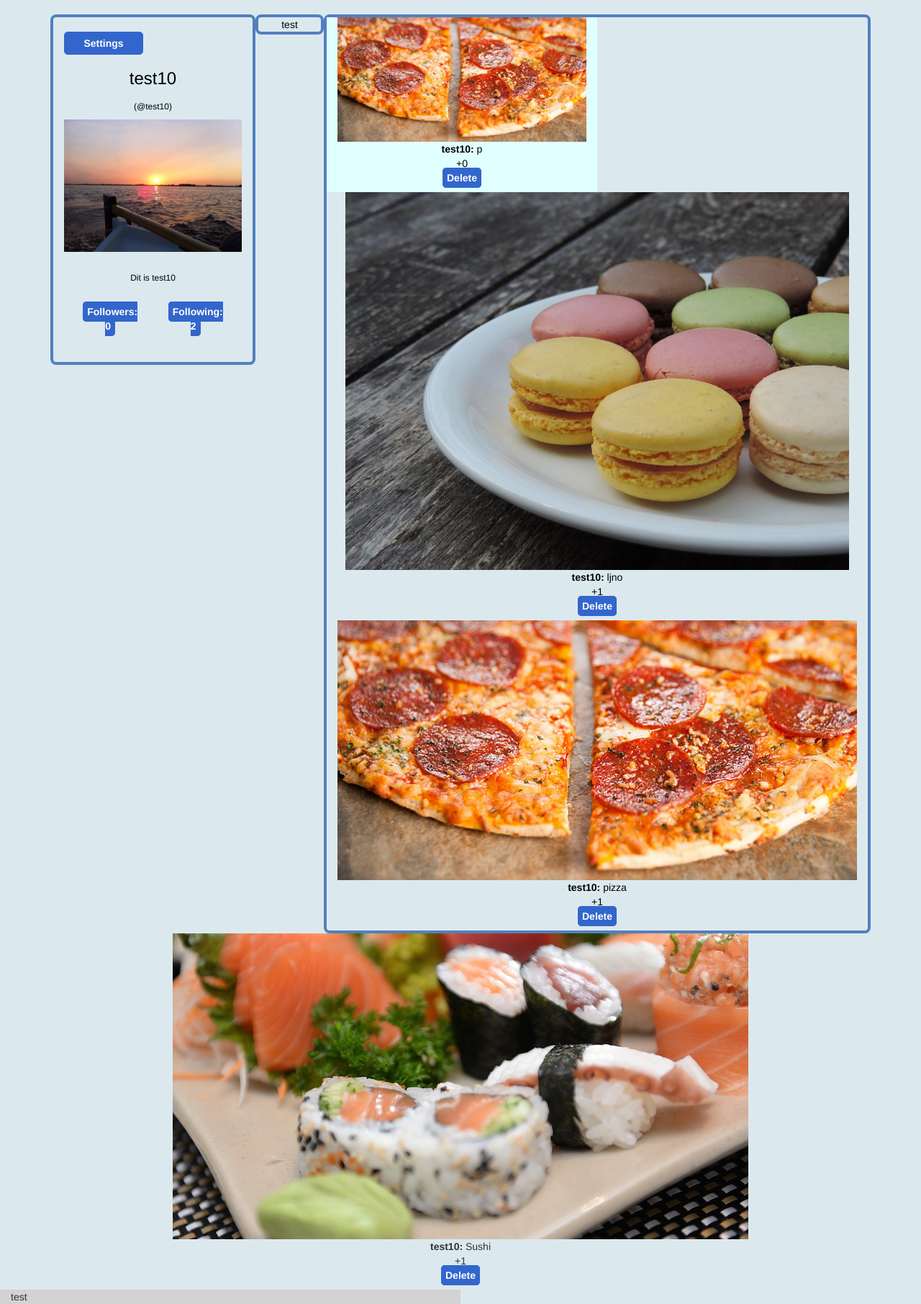
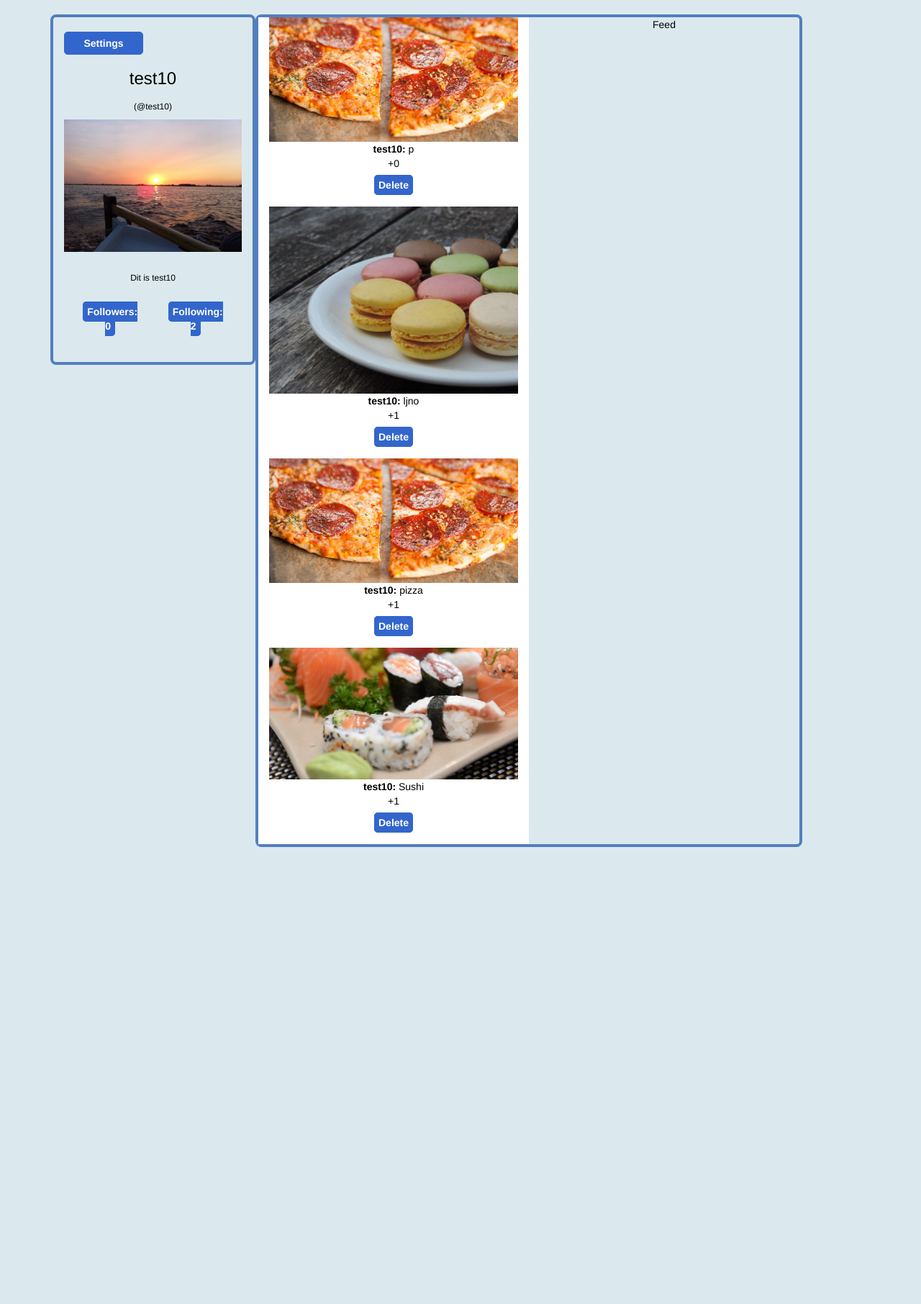
Before and after one commit to Moah768/WEBik, a Flask app: page / in a window 1280 px wide. Shown: the part 52-1864 px from the top of the page at 72% size. After the commit the page ends 1229 px from the top, so only its background shows below. Run offline with Flask 2, Linux system fonts and the light colour scheme; a user stored in the database is signed in; data comes from the database, SQL or seed files in the repository; both versions use the stored data as it was after the commit; some libraries are stand-ins or nearby versions.

Commit message:
Beetje opmaak alvast

```diff
--- a/webapp/templates/index.html
+++ b/webapp/templates/index.html
@@ -25,18 +25,14 @@
                 <div class="col-sm-6">
                 <a href="/following" class="button">Following: {{following_count}} </a>
                 </div>
-
+            </div>
+            </br>
+            </br>
           </div>
 
-
-          </br>
-          </br>
-
-          </div>
-          <div class="col-sm-1 rounded">test</div>
           <div class="col-sm-8 rounded">
           <div class="row">
-         <div class="col-sm-6" style="background-color:lightcyan;">
+            <div class="col-sm-6" style="background-color:white;">
              <tbody>
                  {% for info in file_info %}
                  <img src= "{{ url_for('uploaden')}}/{{info.username}}/{{info.filename}}" >
@@ -44,16 +40,15 @@
                      <b>{{info.username}}:</b> {{info.description}}
                     </br>
                     +{{info.likes}}
+                 </p>
+                 <td><a href="{{ url_for('delete')}}?filename={{info.filename}}",  class="button">Delete</a></td>
                  </br>
-                    <td><a href="{{ url_for('delete')}}?filename={{info.filename}}",  class="button">Delete</a></td>
-                        </div>
+                 </br>
                  {% endfor %}
-
              </tbody>
 
-
           </div>
-        <div class="col-sm-6" style="background-color:lightgray;">test</div>
+          <div class="col-sm-6">Feed</div>
           </div>
           </div>
     </div>
--- a/webapp/templates/settings.html
+++ b/webapp/templates/settings.html
@@ -11,10 +11,10 @@
 
     </br></br></br></br>
 
-    <td><a href="{{ url_for('bio') }}" class="button">Add/Change Bio</a></td>
+    <td><a href="{{ url_for('bio') }}" class="button">Change Bio</a></td>
 
     </br></br></br></br></br>
 
-    <td><a href="{{ url_for('profile_picture') }}" class="button">Add/Change Profile Picture</a></td
+    <td><a href="{{ url_for('profile_picture') }}" class="button">Change Profile Picture</a></td
     </form>
 {% endblock %}
--- a/webapp/templates/timeline.html
+++ b/webapp/templates/timeline.html
@@ -32,10 +32,9 @@
           </br>
 
           </div>
-          <div class="col-sm-1 rounded">test</div>
           <div class="col-sm-8 rounded">
           <div class="row">
-         <div class="col-sm-6" style="background-color:lightcyan;">
+         <div class="col-sm-6" style="background-color:white;">
              <tbody>
                  {% for info in timeline_photos %}
                  <img src= "{{ url_for('uploaden')}}/{{info.username}}/{{info.filename}}" >
@@ -54,7 +53,7 @@
 
 
          </div>
-        <div class="col-sm-6" style="background-color:lightgray;">test</div>
+        <div class="col-sm-6">Feed</div>
         </div>
       </div>
     </div>
```
Also changed, not shown: webapp/templates/profile.html (+4 -7 lines), webapp/templates/trending.html (+4 -5 lines), webapp/userphotos/test10/test102.jpg (added), webapp/userphotos/test10/test103.jpg (added), webapp/userphotos/test10/test104.jpeg (added), webapp/userphotos/test10/test105.jpg (added), webapp/webik.db. Lines whose indentation alone changed are shown as unchanged.
